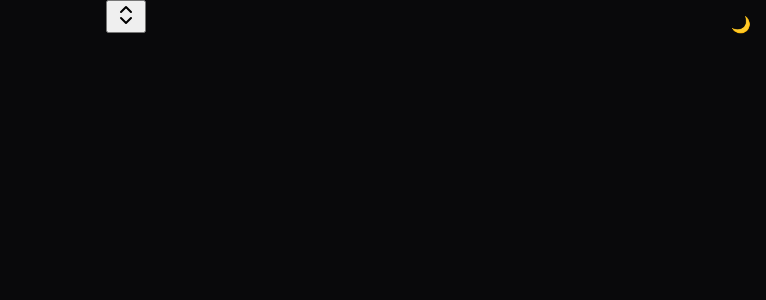
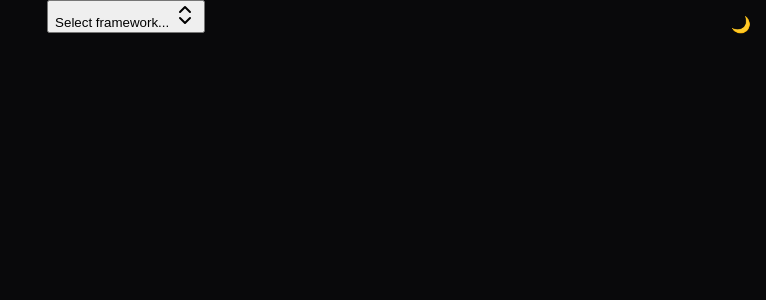
Before and after one commit to zangetsu02/vue-select-element, a Vue app: page / in a window 1280 px wide. Shown: the top 300 px of the page, without its empty margins (514-1280 px from the left). Built offline with nearby package versions, Linux system fonts and the light colour scheme.

Commit message:
Passata la props al componente BaseCombobox

```diff
--- a/src/App.vue
+++ b/src/App.vue
@@ -17,7 +17,7 @@ const setMode = (value: boolean) => {
         </div>
 
         <div class="content-body">
-            <BaseCombobox on-click-outside=""/>
+            <BaseCombobox on-click-outside="" placeholder="Select framework..."/>
         </div>
     </div>
 
```
